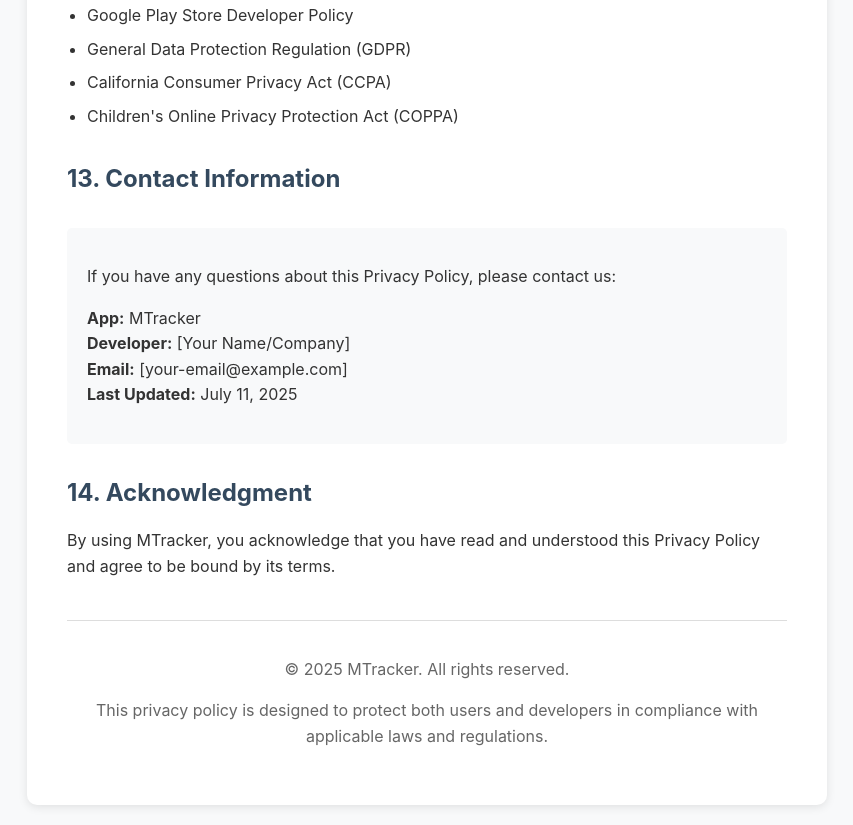
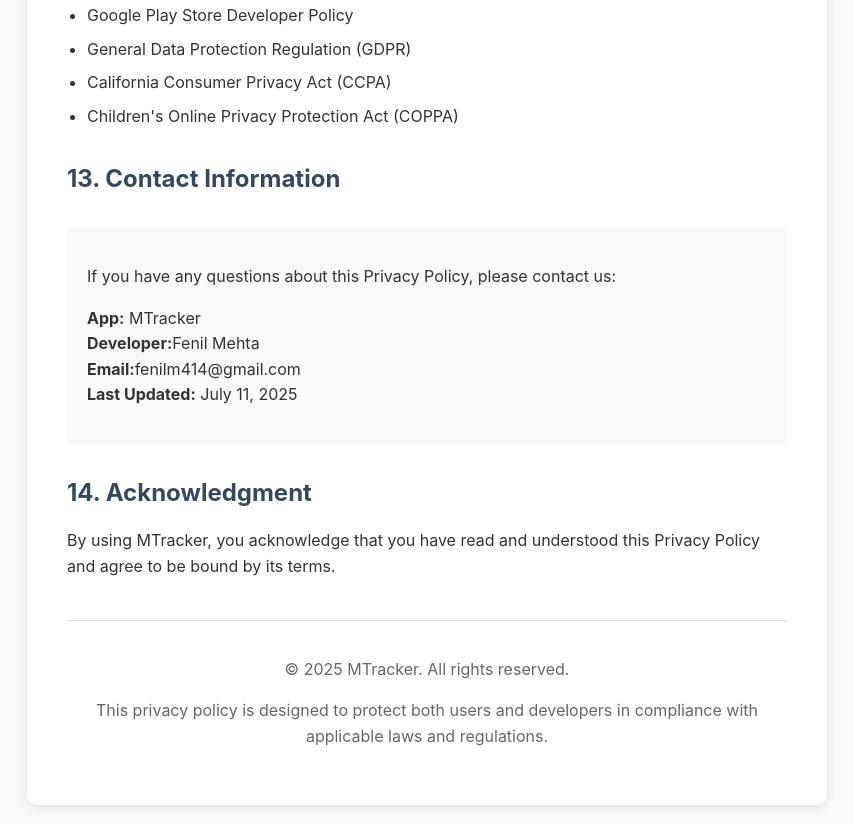
Before and after one commit to fenilm57/MTracker, a plain HTML site: page index.html in a window 1280 px wide. Shown: the part 3576-4401 px from the top of the page, without its empty margins (213-1066 px from the left). Drawn offline with Linux system fonts and the light colour scheme.

Commit message:
Update index.html

```diff
--- a/index.html
+++ b/index.html
@@ -1,4 +1,3 @@
-<!DOCTYPE html>
 <html lang="en">
   <head>
     <meta charset="UTF-8" />
@@ -253,8 +252,8 @@
         </p>
         <p>
           <strong>App:</strong> MTracker<br />
-          <strong>Developer:</strong> [Your Name/Company]<br />
-          <strong>Email:</strong> [your-email@example.com]<br />
+          <strong>Developer:</strong>Fenil Mehta<br />
+          <strong>Email:</strong>fenilm414@gmail.com<br />
           <strong>Last Updated:</strong> July 11, 2025
         </p>
       </div>
```
